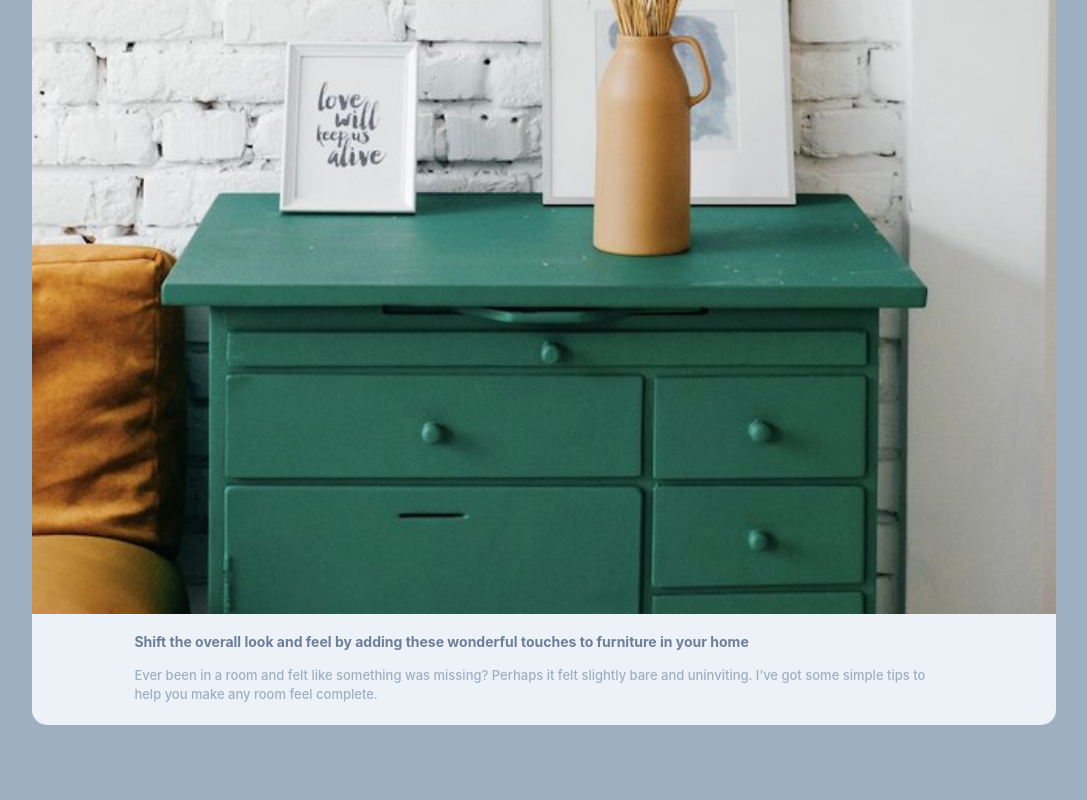
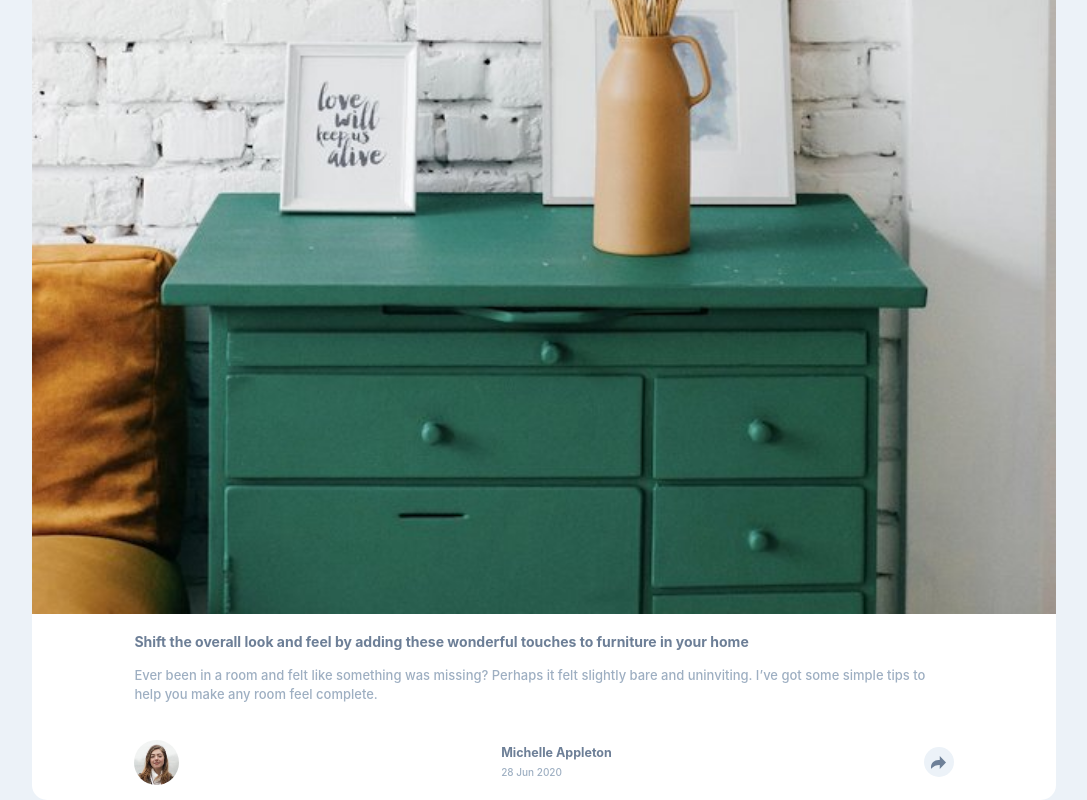
Before and after one commit to darubiomunoz/portfolio-08-articlepreviewcomponent, a React (Create React App) app: page / in a window 1280 px wide. Shown: the part 205-1005 px from the top of the page, without its empty margins (96-1183 px from the left). Before the commit the page ends 930 px from the top, so only its background shows below. Built offline with nearby package versions, Linux system fonts and the light colour scheme.

Commit message:
profile info section styles

```diff
--- a/src/App.js
+++ b/src/App.js
@@ -7,7 +7,7 @@ import ArticlePreview from './components/ArticlePreview';
 const App = () => {
   return (
     <div className="App">
-      <ArticlePreview />
+      <ArticlePreview name="Michelle Appleton" date="28 Jun 2020" />
     </div>
   );
 }
--- a/src/Variables.css
+++ b/src/Variables.css
@@ -13,4 +13,5 @@
     --font-weight-bold: 700;
 
     --border-radius-base: 1.5rem;
+    --border-radius-round: 50%;
 }
--- a/src/components/ArticlePreview.js
+++ b/src/components/ArticlePreview.js
@@ -2,8 +2,10 @@ import React from 'react';
 import './styles/ArticlePreview.css';
 
 import drawersImage from '../assets/images/drawers.jpg';
+import profileImage from '../assets/images/avatar-michelle.jpg';
+import iconShare from '../assets/images/icon-share.svg';
 
-const ArticlePreview = () => {
+const ArticlePreview = ({ name, date }) => {
     return (
         <div className="card">
             <img src={drawersImage} className="card-img-top" alt="Photograph of the article representing green drawers" />
@@ -13,6 +15,14 @@ const ArticlePreview = () => {
                 <p className="card-text">Ever been in a room and felt like something was missing? Perhaps
                 it felt slightly bare and uninviting. I’ve got some simple tips to help you make any room feel complete.</p>
             </div>
+            <div className="card-info">
+                <img src={profileImage} className="card-img-profile" alt="Photograph of the article's writer" />
+                <div className="card-profile">
+                    <h5 className="card-name">{name}</h5>
+                    <time className="card-date">{date}</time>
+                </div>
+                <button className="card-button"><img src={iconShare} className="card-icon" alt="Share icon" /></button>
+            </div>
         </div>
     );
 }
--- a/src/components/styles/ArticlePreview.css
+++ b/src/components/styles/ArticlePreview.css
@@ -1,6 +1,6 @@
 .card {
     width: 80%;
-    background-color: var(--color-option4);
+    background-color: #FFF;
     border: none;
     border-radius: var(--border-radius-base);
 }
@@ -28,3 +28,45 @@
     font-weight: var(--font-weight-normal);
     color: var(--color-option3);
 }
+
+.card-info {
+    width: 80%;
+    margin: 1.5rem auto;
+    display: flex;
+    justify-content: space-between;
+    align-items: center;
+}
+
+.card-img-profile {
+    width: 4.5rem;
+    border-radius: var(--border-radius-round);
+}
+
+.card-profile {
+    padding-left: 1rem;
+    display: flex;
+    flex-direction: column;
+}
+
+.card-name {
+    font-weight: var(--font-weight-bold);
+    color: var(--color-option2);
+}
+
+.card-date {
+    font-weight: var(--font-weight-normal);
+    color: var(--color-option3);
+}
+
+.card-button {
+    width: 3rem;
+    height: 3rem;
+    margin: 0;
+    padding: 0;
+    display: flex;
+    justify-content: center;
+    align-items: center;
+    background-color: var(--color-option4);
+    border-radius: var(--border-radius-round);
+    border: none;
+}
--- a/src/index.css
+++ b/src/index.css
@@ -12,7 +12,8 @@ body {
   min-width: 100vw;
   height: 100%;
   min-height: 100vh;
-  background-color: var(--color-option3);
+  background-color: var(--color-option4);
+  overflow: hidden;
 }
 
 .root {
```
